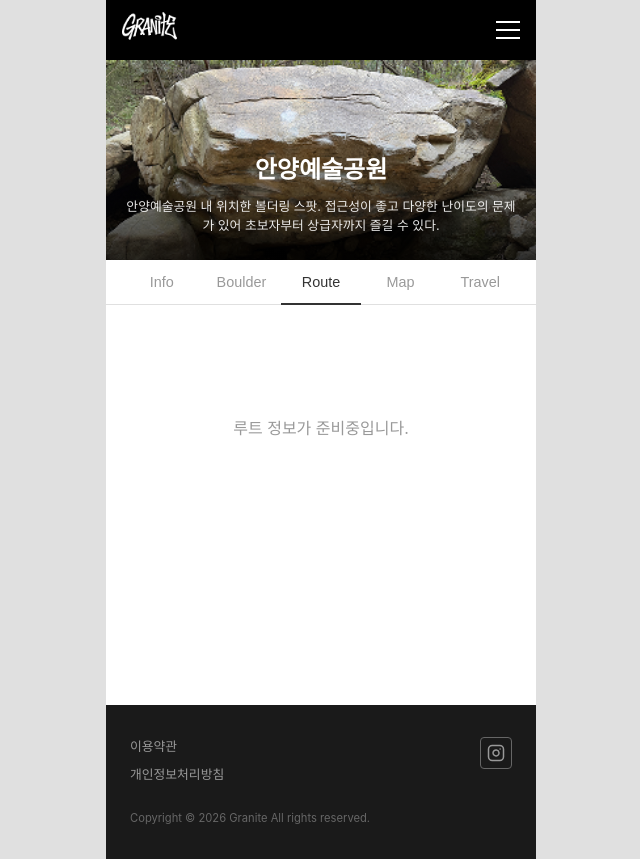
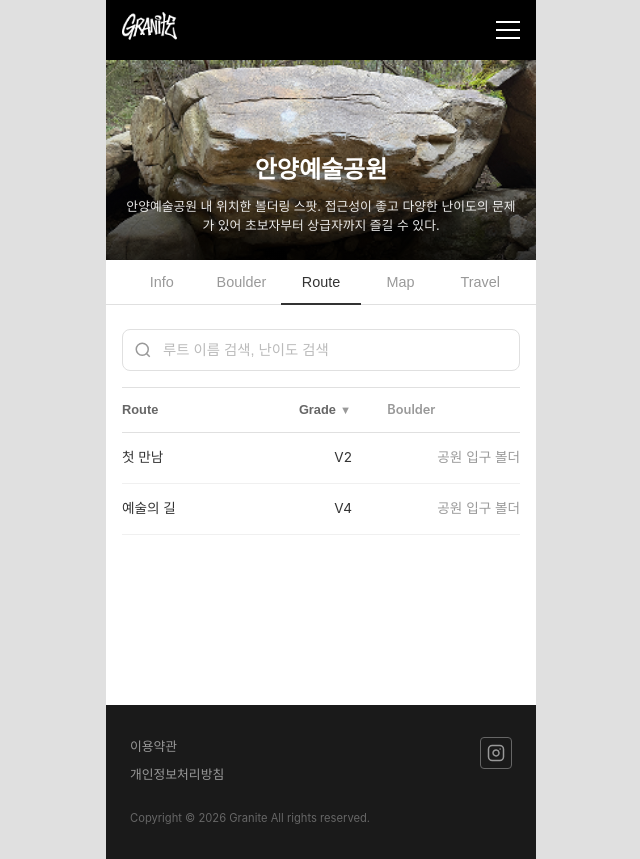
Before and after one commit to granite-climbing/granite-climbing.github.io, a Next.js app: page /crag/anyang in a window 1280 px wide. Both pictures are taken after a click on the button "Route". Shown: the whole page, without its empty margins (319-959 px from the left). Built offline with nearby package versions, Linux system fonts and the light colour scheme.

Commit message:
Route 탭 UI 구현
- 검색 기능 (루트 이름, 난이도 검색)
- 테이블 형태 목록 (Route, Grade, Boulder 컬럼)
- Grade/Boulder 기준 정렬 기능
- getAllProblemsByCrag 함수 추가

```diff
--- a/src/app/crag/[slug]/page.tsx
+++ b/src/app/crag/[slug]/page.tsx
@@ -3,7 +3,7 @@ import Header from '@/components/Header';
 import CragDetailBanner from '@/components/CragDetailBanner';
 import CragDetailTabs from '@/components/CragDetailTabs';
 import Footer from '@/components/Footer';
-import { getCragBySlug, getAllCrags, getBouldersByCrag } from '@/lib/content';
+import { getCragBySlug, getAllCrags, getBouldersByCrag, getAllProblemsByCrag } from '@/lib/content';
 
 interface CragDetailPageProps {
   params: { slug: string };
@@ -24,6 +24,7 @@ export default async function CragDetailPage({ params }: CragDetailPageProps) {
   }
 
   const boulders = getBouldersByCrag(params.slug);
+  const problems = getAllProblemsByCrag(params.slug);
 
   return (
     <>
@@ -34,7 +35,7 @@ export default async function CragDetailPage({ params }: CragDetailPageProps) {
           title={crag.title}
           description={crag.description}
         />
-        <CragDetailTabs crag={crag} boulders={boulders} />
+        <CragDetailTabs crag={crag} boulders={boulders} problems={problems} />
       </main>
       <Footer />
     </>
--- a/src/components/CragDetailTabs.module.css
+++ b/src/components/CragDetailTabs.module.css
@@ -256,6 +256,109 @@
   margin: 0;
 }
 
+/* Route Tab */
+.routeTab {
+  display: flex;
+  flex-direction: column;
+  gap: 16px;
+}
+
+.searchBox {
+  position: relative;
+  display: flex;
+  align-items: center;
+}
+
+.searchIcon {
+  position: absolute;
+  left: 12px;
+  color: #999;
+}
+
+.searchInput {
+  width: 100%;
+  padding: 12px 12px 12px 40px;
+  border: 1px solid #e0e0e0;
+  border-radius: 8px;
+  font-size: 0.9rem;
+  outline: none;
+  transition: border-color 0.2s;
+}
+
+.searchInput:focus {
+  border-color: #999;
+}
+
+.searchInput::placeholder {
+  color: #bbb;
+}
+
+.routeTable {
+  border-top: 1px solid #e0e0e0;
+}
+
+.routeHeader {
+  display: flex;
+  padding: 12px 0;
+  border-bottom: 1px solid #e0e0e0;
+}
+
+.routeHeaderCell {
+  font-size: 0.8rem;
+  font-weight: 600;
+  color: #666;
+  background: none;
+  border: none;
+  cursor: pointer;
+  text-align: left;
+  display: flex;
+  align-items: center;
+  gap: 4px;
+}
+
+.sortArrow {
+  font-size: 0.7rem;
+  color: #999;
+}
+
+.routeList {
+  display: flex;
+  flex-direction: column;
+}
+
+.routeRow {
+  display: flex;
+  padding: 14px 0;
+  border-bottom: 1px solid #f0f0f0;
+  text-decoration: none;
+  color: inherit;
+  transition: background-color 0.2s;
+}
+
+.routeRow:hover {
+  background-color: #f9f9f9;
+}
+
+.routeCell {
+  font-size: 0.85rem;
+  color: #333;
+}
+
+.routeColumn {
+  flex: 2;
+}
+
+.gradeColumn {
+  flex: 1;
+  text-align: center;
+}
+
+.boulderColumn {
+  flex: 1.5;
+  text-align: right;
+  color: #999;
+}
+
 /* Travel Tab */
 .travelTab {
   display: flex;
--- a/src/components/CragDetailTabs.tsx
+++ b/src/components/CragDetailTabs.tsx
@@ -28,14 +28,24 @@ interface Boulder {
   problemCount: number;
 }
 
+interface Problem {
+  slug: string;
+  title: string;
+  grade: string;
+  description: string;
+  boulderSlug: string;
+  boulderTitle: string;
+}
+
 interface CragDetailTabsProps {
   crag: Crag;
   boulders: Boulder[];
+  problems: Problem[];
 }
 
 type TabType = 'info' | 'boulder' | 'route' | 'map' | 'travel';
 
-export default function CragDetailTabs({ crag, boulders }: CragDetailTabsProps) {
+export default function CragDetailTabs({ crag, boulders, problems }: CragDetailTabsProps) {
   const [activeTab, setActiveTab] = useState<TabType>('info');
 
   const tabs: { id: TabType; label: string }[] = [
@@ -63,7 +73,7 @@ export default function CragDetailTabs({ crag, boulders }: CragDetailTabsProps)
       <div className={styles.content}>
         {activeTab === 'info' && <InfoTab crag={crag} />}
         {activeTab === 'boulder' && <BoulderTab crag={crag} boulders={boulders} />}
-        {activeTab === 'route' && <RouteTab />}
+        {activeTab === 'route' && <RouteTab crag={crag} problems={problems} />}
         {activeTab === 'map' && <MapTab crag={crag} />}
         {activeTab === 'travel' && <TravelTab crag={crag} />}
       </div>
@@ -182,10 +192,89 @@ function BoulderTab({ crag, boulders }: { crag: Crag; boulders: Boulder[] }) {
   );
 }
 
-function RouteTab() {
+function RouteTab({ crag, problems }: { crag: Crag; problems: Problem[] }) {
+  const [searchTerm, setSearchTerm] = useState('');
+  const [sortBy, setSortBy] = useState<'grade' | 'boulder'>('grade');
+
+  const filteredProblems = problems.filter((problem) =>
+    problem.title.toLowerCase().includes(searchTerm.toLowerCase()) ||
+    problem.grade.toLowerCase().includes(searchTerm.toLowerCase())
+  );
+
+  const sortedProblems = [...filteredProblems].sort((a, b) => {
+    if (sortBy === 'grade') {
+      const gradeA = parseInt(a.grade.replace('V', '')) || 0;
+      const gradeB = parseInt(b.grade.replace('V', '')) || 0;
+      return gradeA - gradeB;
+    }
+    return a.boulderTitle.localeCompare(b.boulderTitle);
+  });
+
+  if (problems.length === 0) {
+    return (
+      <div className={styles.placeholderTab}>
+        <p>등록된 루트가 없습니다.</p>
+      </div>
+    );
+  }
+
   return (
-    <div className={styles.placeholderTab}>
-      <p>루트 정보가 준비중입니다.</p>
+    <div className={styles.routeTab}>
+      <div className={styles.searchBox}>
+        <svg className={styles.searchIcon} width="18" height="18" viewBox="0 0 24 24" fill="none" stroke="currentColor" strokeWidth="2">
+          <circle cx="11" cy="11" r="8"></circle>
+          <path d="m21 21-4.35-4.35"></path>
+        </svg>
+        <input
+          type="text"
+          placeholder="루트 이름 검색, 난이도 검색"
+          value={searchTerm}
+          onChange={(e) => setSearchTerm(e.target.value)}
+          className={styles.searchInput}
+        />
+      </div>
+
+      <div className={styles.routeTable}>
+        <div className={styles.routeHeader}>
+          <button
+            className={`${styles.routeHeaderCell} ${styles.routeColumn}`}
+            onClick={() => setSortBy('boulder')}
+          >
+            Route
+            {sortBy === 'boulder' && <span className={styles.sortArrow}>▼</span>}
+          </button>
+          <button
+            className={`${styles.routeHeaderCell} ${styles.gradeColumn}`}
+            onClick={() => setSortBy('grade')}
+          >
+            Grade
+            {sortBy === 'grade' && <span className={styles.sortArrow}>▼</span>}
+          </button>
+          <div className={`${styles.routeHeaderCell} ${styles.boulderColumn}`}>
+            Boulder
+          </div>
+        </div>
+
+        <div className={styles.routeList}>
+          {sortedProblems.map((problem, index) => (
+            <a
+              href={`/crag/${crag.slug}/boulder/${problem.boulderSlug}#${problem.slug}`}
+              key={`${problem.boulderSlug}-${problem.slug}-${index}`}
+              className={styles.routeRow}
+            >
+              <div className={`${styles.routeCell} ${styles.routeColumn}`}>
+                {problem.title}
+              </div>
+              <div className={`${styles.routeCell} ${styles.gradeColumn}`}>
+                {problem.grade}
+              </div>
+              <div className={`${styles.routeCell} ${styles.boulderColumn}`}>
+                {problem.boulderTitle}
+              </div>
+            </a>
+          ))}
+        </div>
+      </div>
     </div>
   );
 }
--- a/src/lib/content.ts
+++ b/src/lib/content.ts
@@ -306,3 +306,62 @@ export function getProblemsByBoulder(cragSlug: string, boulderSlug: string) {
     };
   });
 }
+
+// Crag의 모든 Problem 목록 가져오기 (Route 탭용)
+export function getAllProblemsByCrag(cragSlug: string) {
+  const bouldersDir = path.join(contentDirectory, 'crags', cragSlug, 'boulders');
+
+  if (!fs.existsSync(bouldersDir)) {
+    return [];
+  }
+
+  const boulderFolders = fs.readdirSync(bouldersDir).filter((name) => {
+    const fullPath = path.join(bouldersDir, name);
+    return fs.statSync(fullPath).isDirectory();
+  });
+
+  const allProblems: Array<{
+    slug: string;
+    title: string;
+    grade: string;
+    description: string;
+    boulderSlug: string;
+    boulderTitle: string;
+  }> = [];
+
+  boulderFolders.forEach((boulderFolder) => {
+    const boulderPath = path.join(bouldersDir, boulderFolder);
+    const indexPath = path.join(boulderPath, 'index.md');
+
+    // Boulder 제목 가져오기
+    let boulderTitle = boulderFolder;
+    if (fs.existsSync(indexPath)) {
+      const indexContents = fs.readFileSync(indexPath, 'utf8');
+      const { data } = matter(indexContents);
+      boulderTitle = (data.title as string) || boulderFolder;
+    }
+
+    // Problem 파일들 읽기
+    const problemFiles = fs.readdirSync(boulderPath).filter(
+      (file) => file.endsWith('.md') && file !== 'index.md'
+    );
+
+    problemFiles.forEach((fileName) => {
+      const slug = fileName.replace(/\.md$/, '');
+      const filePath = path.join(boulderPath, fileName);
+      const fileContents = fs.readFileSync(filePath, 'utf8');
+      const { data } = matter(fileContents);
+
+      allProblems.push({
+        slug,
+        title: data.title || '',
+        grade: data.grade || 'V0',
+        description: data.description || '',
+        boulderSlug: boulderFolder,
+        boulderTitle,
+      });
+    });
+  });
+
+  return allProblems;
+}
```
